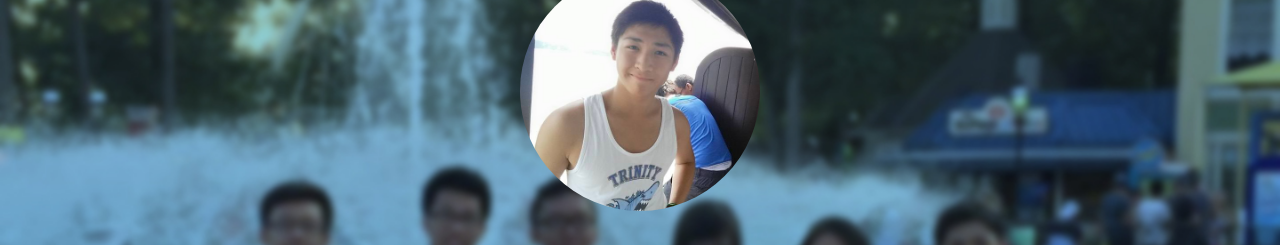
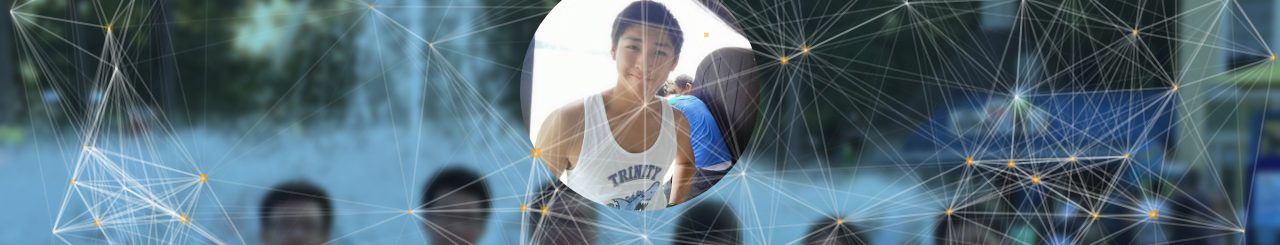
Before and after one commit to justinhe16/justinhe16.github.io, a plain HTML site: page index.html in a window 1280 px wide. Shown: the part 157-402 px from the top of the page. Drawn offline with Linux system fonts and the light colour scheme; animation ran at ten frames a second.

Commit message:
particlesjs

```diff
--- a/inc/scripts/particles.json
+++ b/inc/scripts/particles.json
@@ -8,10 +8,10 @@
       }
     },
     "color": {
-      "value": "#ffffff"
+      "value": "#FF9900"
     },
     "shape": {
-      "type": "circle",
+      "type": "edge",
       "stroke": {
         "width": 0,
         "color": "#000000"
@@ -29,14 +29,14 @@
       "value": 0.5,
       "random": false,
       "anim": {
-        "enable": false,
-        "speed": 1,
-        "opacity_min": 0.1,
+        "enable": true,
+        "speed": 0.5,
+        "opacity_min": 0,
         "sync": false
       }
     },
     "size": {
-      "value": 10,
+      "value": 5,
       "random": true,
       "anim": {
         "enable": false,
@@ -54,8 +54,8 @@
     },
     "move": {
       "enable": true,
-      "speed": 12,
-      "direction": "none",
+      "speed": 1,
+      "direction": "top",
       "random": false,
       "straight": false,
       "out_mode": "out",
--- a/inc/styles/global.css
+++ b/inc/styles/global.css
@@ -1018,6 +1018,13 @@ i {
   opacity: 0;
 }
 
+#particles-js {
+  position: absolute;
+  z-index: 99;
+  width: 100%;
+  height: 100%;
+}
+
 #bio {
   width: 100%;
   position: relative;
--- a/index.html
+++ b/index.html
@@ -27,7 +27,7 @@
   </div>
   <div id="scroll"><a href="#interests"><i class="fa fa-chevron-down fa-3x link"></i></a></div>
   </div>
-  <div style="position: absolute; z-index: 99" id="particles-js"></div>
+  <div id="particles-js"></div>
   <div id="bio">
   <h1 class="heading">Hey There!</h1>
   <p class="fadeInScroll">
```
